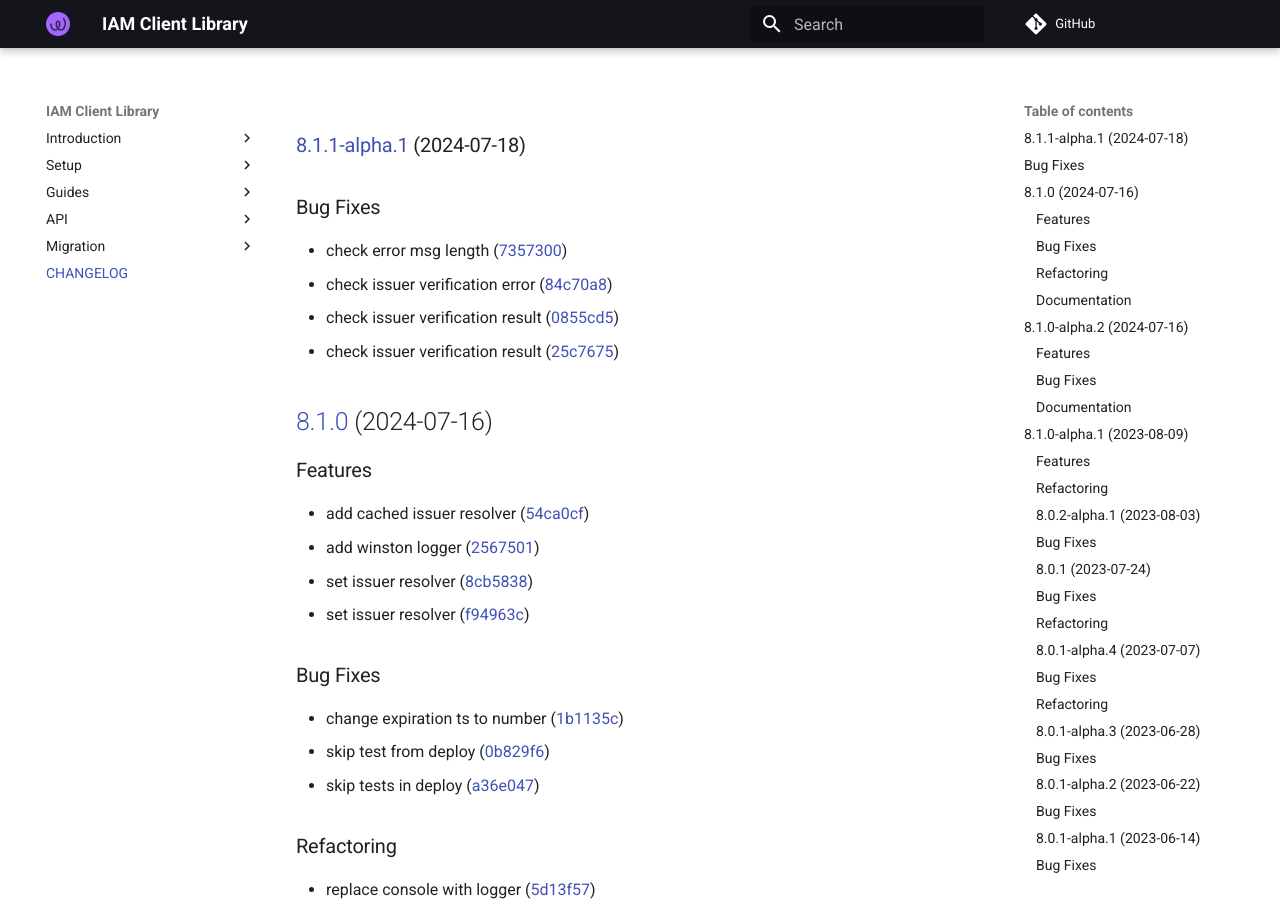
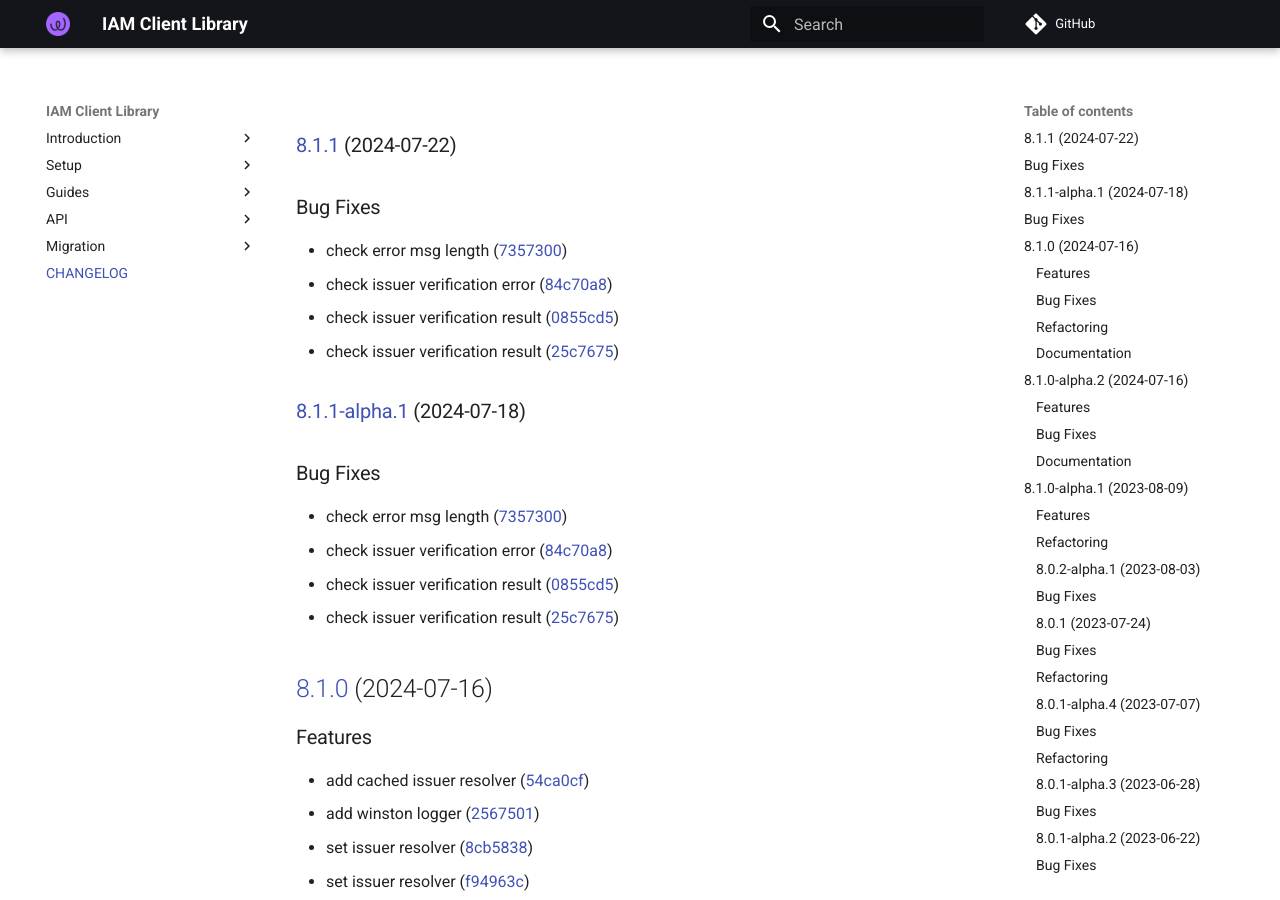
Before and after one commit to energywebfoundation/iam-client-lib, an MkDocs documentation site: the page built from docs/CHANGELOG.md, in a window 1280 px wide and 900 px high. Built offline with MkDocs 1.6.1 and Material for MkDocs 9.7.7, drawn with Linux system fonts in a browser that asks for light colours; comment, search, counter and statistics services are not loaded.

Commit message:
chore(release): 8.1.1 [skip ci]

```diff
--- a/docs/CHANGELOG.md
+++ b/docs/CHANGELOG.md
@@ -1,3 +1,13 @@
+### [8.1.1](https://github.com/energywebfoundation/iam-client-lib/compare/v8.1.0...v8.1.1) (2024-07-22)
+
+
+### Bug Fixes
+
+* check error msg length ([7357300](https://github.com/energywebfoundation/iam-client-lib/commit/7357300a018eef56396af070373a83124cd0ad45))
+* check issuer verification error ([84c70a8](https://github.com/energywebfoundation/iam-client-lib/commit/84c70a83caf85a3074552da9cb3c1df17d258ef0))
+* check issuer verification result ([0855cd5](https://github.com/energywebfoundation/iam-client-lib/commit/0855cd51d34dabe9aa882e889fc6e0638ed4c98c))
+* check issuer verification result ([25c7675](https://github.com/energywebfoundation/iam-client-lib/commit/25c7675f3771baed90bbd089ec06614b4965732b))
+
 ### [8.1.1-alpha.1](https://github.com/energywebfoundation/iam-client-lib/compare/v8.1.0...v8.1.1-alpha.1) (2024-07-18)
 
 
--- a/package.json
+++ b/package.json
@@ -1,6 +1,6 @@
 {
   "name": "iam-client-lib",
-  "version": "8.1.1-alpha.1",
+  "version": "8.1.1",
   "description": "Library for Decentralized Identity and Access Management",
   "main": "lib/index.js",
   "module": "lib.esm/index.js",
```
